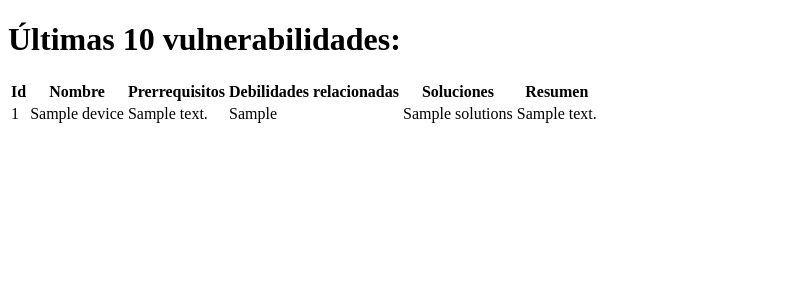
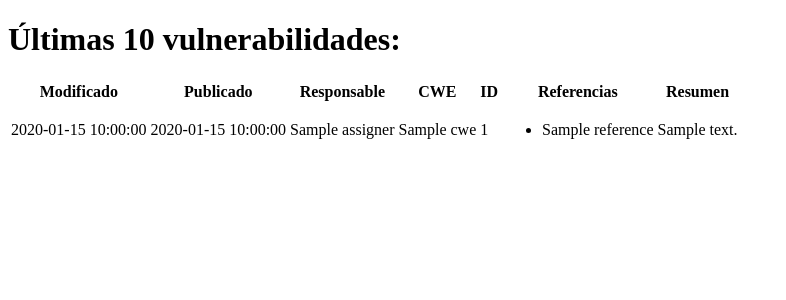
Before and after one commit to ignaciohl/practicaSSII2, a Python web app: template templates/vulnerabilities.html in a window 1280 px wide. Shown: the top 300 px of the page, without its empty margins (0-786 px from the left). Run offline with Jinja, Linux system fonts and the light colour scheme; the template is opened without the code that fills it: most values are stand-ins (such as "Sample title", 1, 10 or a date in 2020).

Commit message:
el 3 bienbien

```diff
--- a/templates/vulnerabilities.html
+++ b/templates/vulnerabilities.html
@@ -8,22 +8,30 @@
 	<table>
 		<thead>
 			<tr>
-				<th>Id</th>
-				<th>Nombre</th>
-				<th>Prerrequisitos</th>
-				<th>Debilidades relacionadas</th>
-				<th>Soluciones</th>
+				<th>Modificado</th>
+				<th>Publicado</th>
+				<th>Responsable</th>
+				<th>CWE</th>
+				<th>ID</th>
+				<th>Referencias</th>
 				<th>Resumen</th>
 			</tr>
 		</thead>
 		<tbody>
 			{% for vuln in resultados %}
 			<tr>
+				<td>{{ vuln['Modified'] }}</td>
+				<td>{{ vuln['Published'] }}</td>
+				<td>{{ vuln['assigner'] }}</td>
+				<td>{{ vuln['cwe'] }}</td>
 				<td>{{ vuln['id'] }}</td>
-				<td>{{ vuln['name'] }}</td>
-				<td>{{ vuln['prerequisites'] }}</td>
-				<td>{{ vuln['related_weakness'] }}</td>
-				<td>{{ vuln['solutions'] }}</td>
+				<td>
+					<ul>
+						{% for reference in vuln['references'] %}
+						<li>{{ reference }}</li>
+						{% endfor %}
+					</ul>
+				</td>
 				<td>{{ vuln['summary'] }}</td>
 			</tr>
 			{% endfor %}
```
